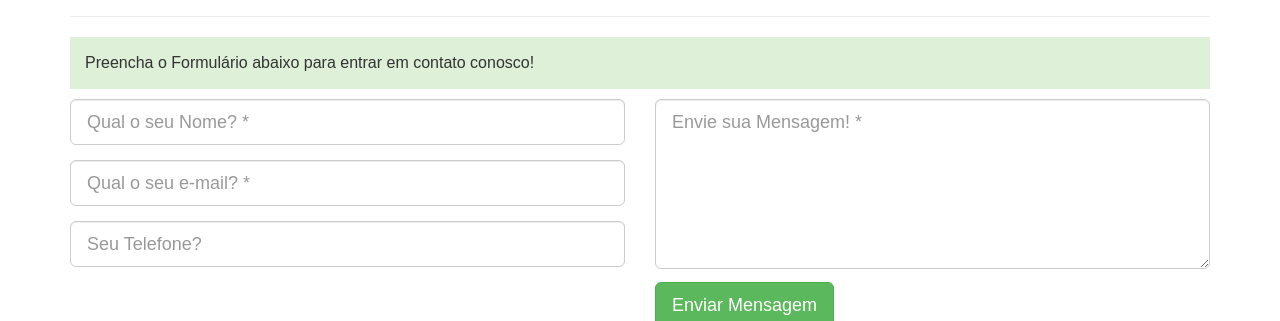
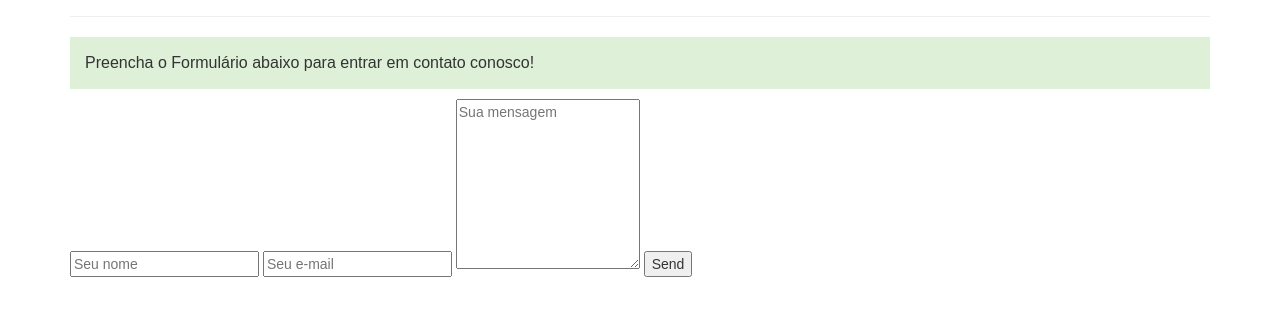
Before and after one commit to BigodeSan/send-email, a plain HTML site: page index.html in a window 1280 px wide. Shown: the part 10110-10431 px from the top of the page. Drawn offline with nearby package versions, Linux system fonts and the light colour scheme; a web font is replaced by a local one.

Commit message:
Update index.html

```diff
--- a/index.html
+++ b/index.html
@@ -931,7 +931,7 @@
 
             <div class="row contato">
                 <div class="col-xs-12">
-                    <form name="form" id="form" action="https://formspree.io/sensualmdintima@gmail.com" method="post">
+                  <!--  <form name="form" id="form" action="https://formspree.io/sensualmdintima@gmail.com" method="post">
                         <div class="row">
                             <div class="col-md-6">
                                 <div class="form-group">
@@ -953,12 +953,19 @@
                             <div class="col-sm-6 send">
                             <div id="send"></div>
                                 <!--    <div class="alert alert-success">Envio Realizado!</div> -->
-                            </div>
+                          <!--  </div>
                             <div class="col-sm-6">
                                 <button type="submit" class="btn btn-success btn-lg">Enviar Mensagem</button>
                             </div>
                         </div>
-                    </form>
+                    </form> -->
+
+                  <form method="POST" action="https://simple-form.com/sensualmdintima@gmail.com">
+			<input type="text" name="name" placeholder="Seu nome" />
+			<input type="email" name="replyTo" placeholder="Seu e-mail" />
+			<textarea name="message" placeholder="Sua mensagem"></textarea>
+			<input type="submit" value="Send" />
+		</form>
 
                     <div class="row contato tel">
                         <div class="col-xs-4">
```
